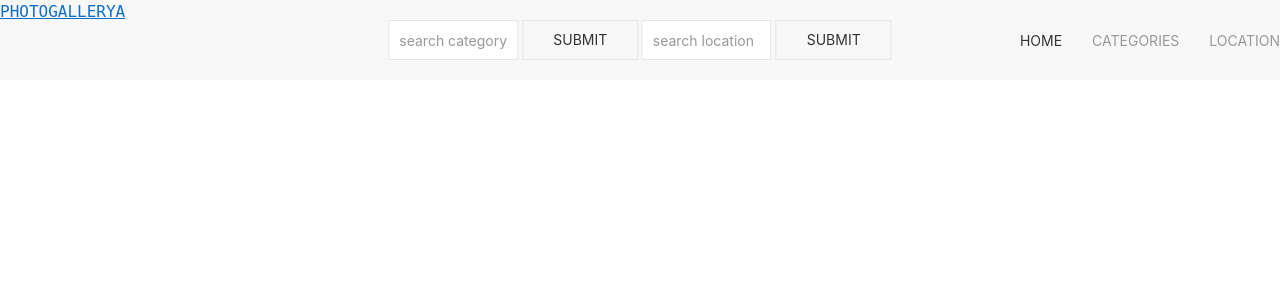
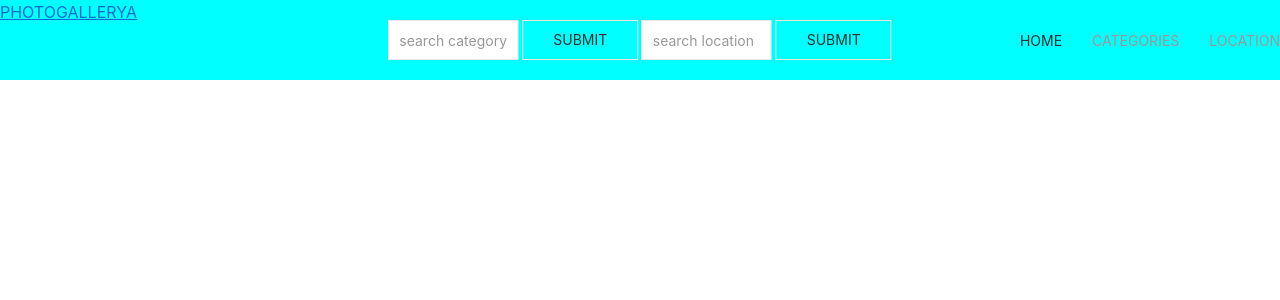
Before and after one commit to tailorv/photogalleriya, a Django app: page / in a window 1280 px wide. Shown: the top 300 px of the page. Run offline with Django 3.2, Linux system fonts and the light colour scheme; data that the repository does not hold is empty; some libraries are stand-ins or nearby versions.

Commit message:
create nav color

```diff
--- a/galleria/templates/navbar.html
+++ b/galleria/templates/navbar.html
@@ -7,9 +7,8 @@
 </head>
 <body>
 
-   <nav class="uk-navbar-container" uk-navbar>
-   <a class="uk-navbar" href="/" style="font-family: 'Major Mono Display', monospace; font-size: 100px, font-color:red; align-objects:bottom">PHOTOGALLERYA</a>
-
+   <nav class="uk-navbar-container" style="background-color: #00ffff;" uk-navbar>
+   <a>PHOTOGALLERYA</a>
 
       <div class="uk-navbar-right">
 
```
Also changed, not shown: media/gallery/leo.webp (added).
